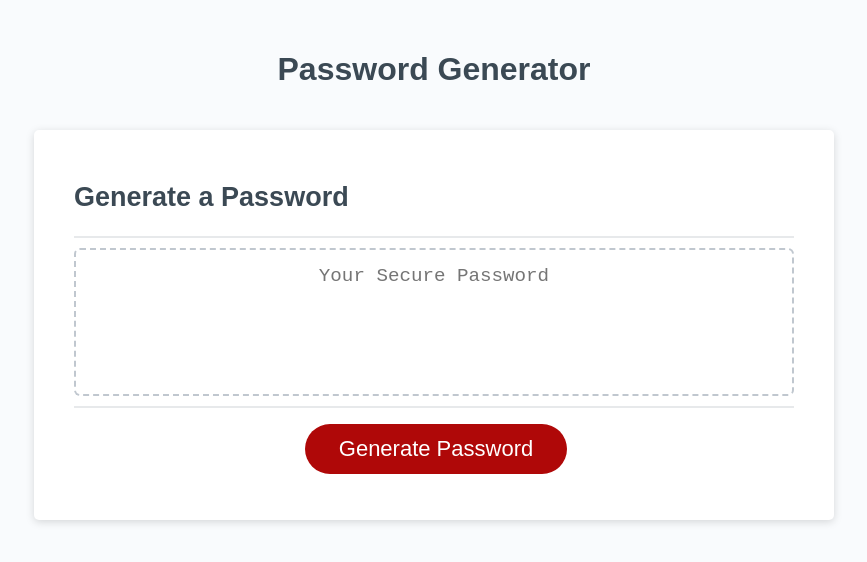
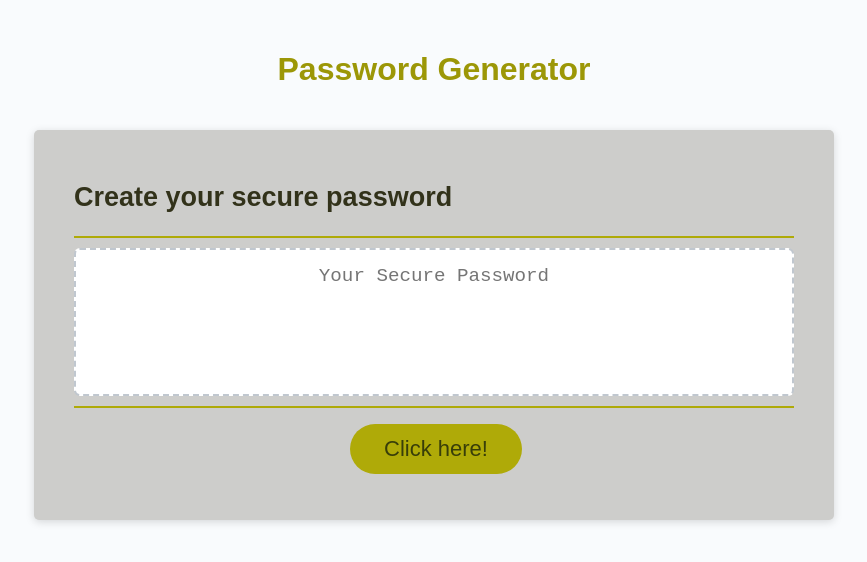
Before and after one commit to NazaretRueda/passwordgenerator, a plain HTML site: page index.html in a window 1280 px wide. Shown: the whole page, without its empty margins (206-1073 px from the left). Drawn offline with Linux system fonts and the light colour scheme.

Commit message:
Design with html & Css

```diff
--- a/index.html
+++ b/index.html
@@ -14,7 +14,7 @@
       </header>
       <div class="card">
         <div class="card-header">
-          <h2>Generate a Password</h2>
+          <h2>Create your secure password</h2>
         </div>
         <div class="card-body">
           <textarea
@@ -25,7 +25,7 @@
           ></textarea>
         </div>
         <div class="card-footer">
-          <button id="generate" class="btn">Generate Password</button>
+          <button id="generate" class="btn">Click here!</button>
         </div>
       </div>
     </div>
--- a/style.css
+++ b/style.css
@@ -27,15 +27,15 @@ header {
   text-align: center;
   padding: 20px;
   padding-top: 0px;
-  color: hsl(206, 17%, 28%);
+  color: hsl(58, 91%, 32%);
 }
 
 .card {
-  background-color: hsl(0, 0%, 100%);
+  background-color: hsl(60, 1%, 80%);
   border-radius: 5px;
   border-width: 1px;
   box-shadow: rgba(0, 0, 0, 0.15) 0px 2px 8px 0px;
-  color: hsl(206, 17%, 28%);
+  color: hsl(58, 32%, 15%);
   font-size: 18px;
   margin: 0 auto;
   max-width: 800px;
@@ -46,7 +46,7 @@ header {
   content: " ";
   display: block;
   width: 100%;
-  background: #e7e9eb;
+  background:hsl(58, 91%, 36%);
   height: 2px;
 }
 
@@ -62,7 +62,7 @@ header {
   content: " ";
   display: block;
   width: 100%;
-  background: #e7e9eb;
+  background:hsl(58, 91%, 36%);
   height: 2px;
 }
 
@@ -74,11 +74,11 @@ header {
 
 .btn {
   border: none;
-  background-color: hsl(360, 91%, 36%);
+  background-color: hsl(58, 91%, 36%);
   border-radius: 25px;
   box-shadow: rgba(0, 0, 0, 0.1) 0px 1px 6px 0px rgba(0, 0, 0, 0.2) 0px 1px 1px
     0px;
-  color: hsl(0, 0%, 100%);
+  color: hsl(67, 75%, 14%);
   display: inline-block;
   font-size: 22px;
   line-height: 22px;
```
Also changed, not shown: images/Password Generator.png, 1 other file.
